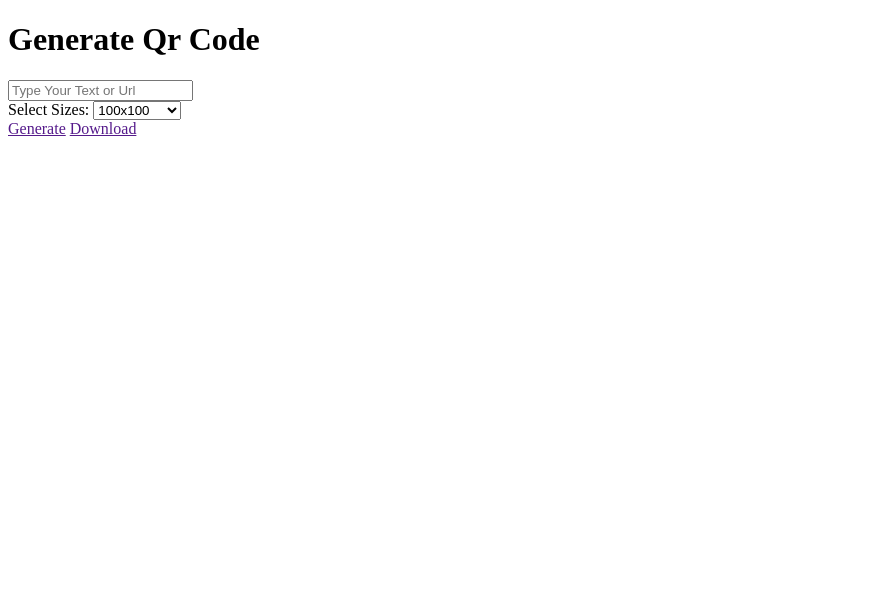
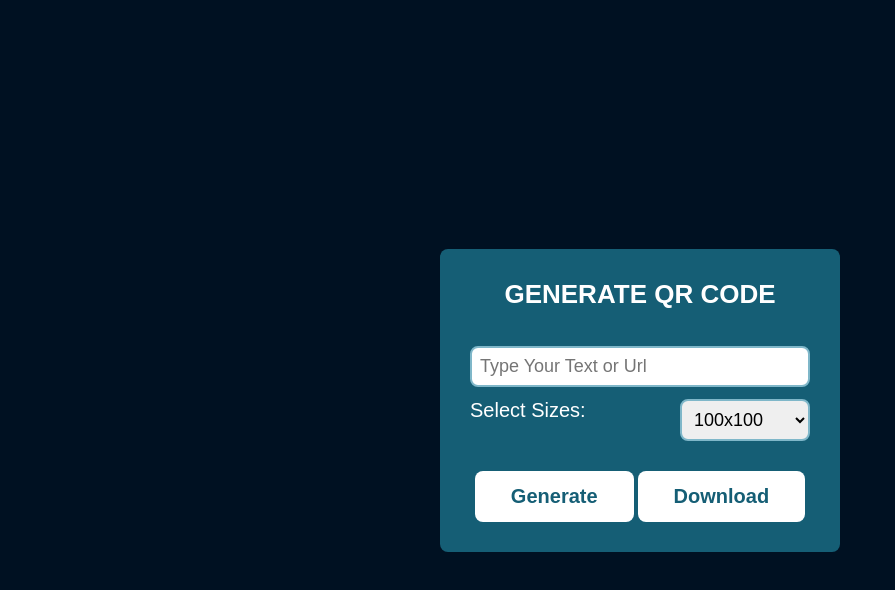
Before and after one commit to aayushbikramlamichhane/qrcode-generator, a plain HTML site: page index.html in a window 1280 px wide. Shown: the whole page, without its empty margins (0-895 px from the left). Drawn offline with Linux system fonts and the light colour scheme.

Commit message:
css done

```diff
--- a/index.html
+++ b/index.html
@@ -12,7 +12,7 @@
             <h1>Generate Qr Code</h1>
 
             <input type="text" placeholder="Type Your Text or Url">
-            <div>
+            <div >
                 <label for="sizes">Select Sizes:</label>
                 <select  id="sizes">
                     <option value="100">100x100</option>
@@ -34,6 +34,6 @@
             <a href="">Download</a>
         </div>
     </div>
-
+    <script src="s.js"></script>
 </body>
 </html>
--- a/q.css
+++ b/q.css
@@ -0,0 +1,68 @@
+:root{
+    --bcg-color:#001122;
+    --primary-color:#155e75;
+    --border-radius:8px;
+    --sec-color:#fff;
+    --bor-color:#7fb7c9;
+}
+*{
+    margin: 0;
+    padding: 0;
+    box-sizing: border-box;
+    font-family: sans-serif;
+}
+body{
+    width: 100%;
+    height: 100vh;
+    display: flex;
+    justify-content: center;
+    align-items: center;
+    background-color: var(--bcg-color);
+}
+.box{
+    background-color:var(--primary-color) ;
+    padding: 30px;
+    width: 400px;
+    border-radius: var(--border-radius);
+}
+.qr-header h1{
+    font-size: 26px;
+    text-align: center;
+    color: var(--sec-color);
+    margin-bottom: 24px;
+    text-transform: uppercase;
+}
+.qr-header input{
+    width: 100%;
+    margin-block: 12px;
+}
+.qr-header input ,select{
+    padding: 8px;
+    border-radius: var(--border-radius);
+    font-size: 18px;
+    outline: none;
+    border: 2px solid var(--bor-color);
+}
+.qr-header label{
+    color: var(--sec-color);
+    font-size: 20px;
+}
+.qr-header div{
+    display: flex;
+    justify-content: space-between;
+}
+.qr-footer{
+    margin-top: 30px;
+    display: flex;
+    justify-content: center;
+}
+.qr-footer a{
+    background-color: var(--sec-color);
+    text-decoration: none;
+    font-size: 20px;
+    padding: 14px 36px;
+    margin-inline: 2px;
+    color: var(--primary-color);
+    font-weight: 600;
+    border-radius: var(--border-radius);
+}
```
Also changed, not shown: s.js (added).
